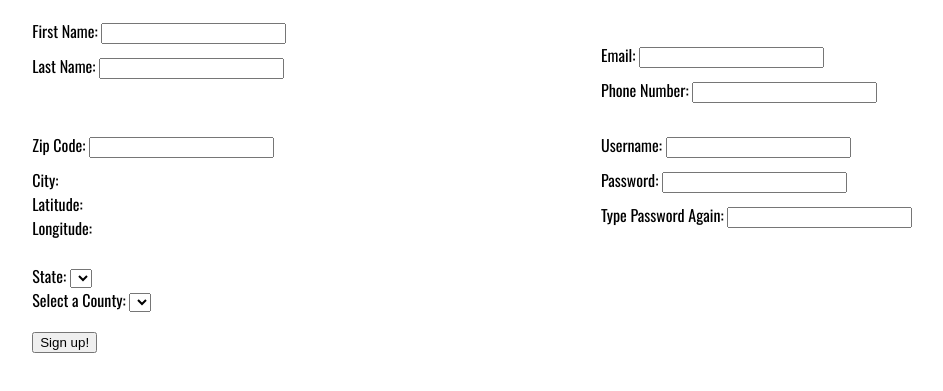
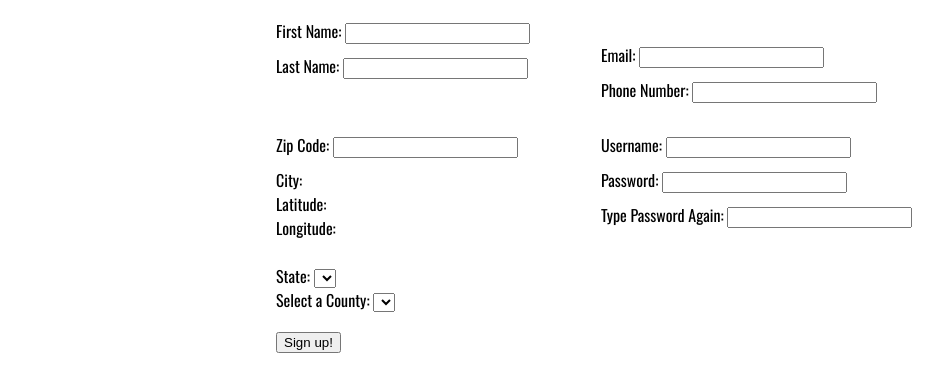
Before and after one commit to RickRiv23/lab4, a plain HTML site: page index.html in a window 1280 px wide. Shown: the part 71-462 px from the top of the page, without its empty margins (39-982 px from the left). Drawn offline with nearby package versions, Linux system fonts and the light colour scheme; no server answers.

Commit message:
lab 4 files

```diff
--- a/assets/styles.css
+++ b/assets/styles.css
@@ -5,7 +5,7 @@ body{
 
 #form{
     text-align: left;
-    width: 90%;
+    width: 650px;
     margin: 0px auto;
 }
 
```
